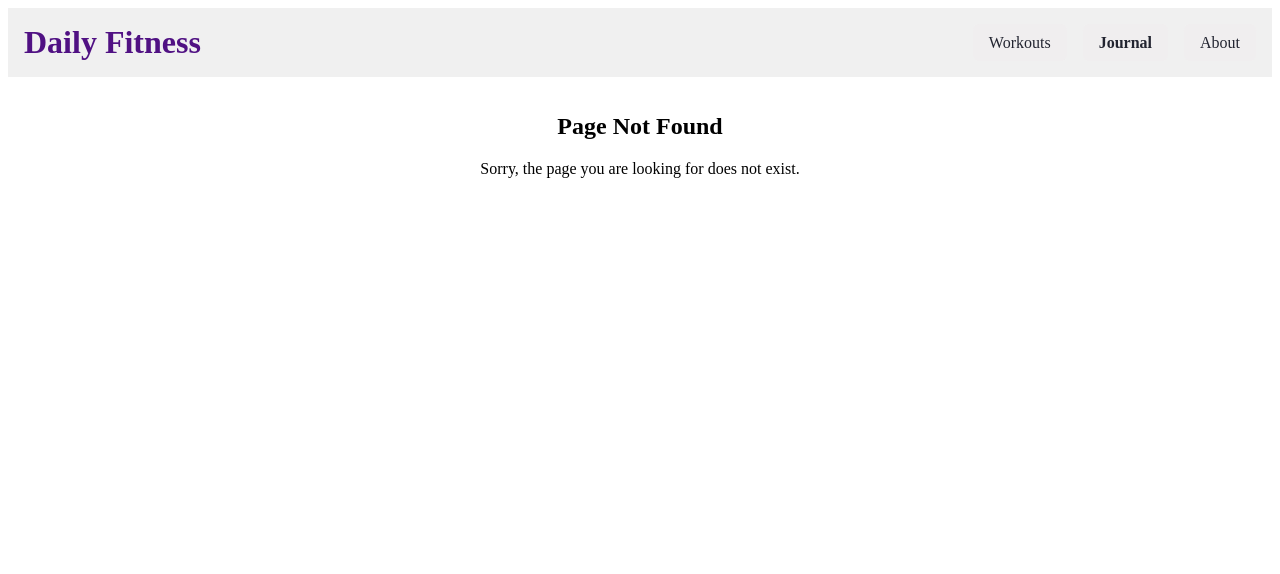
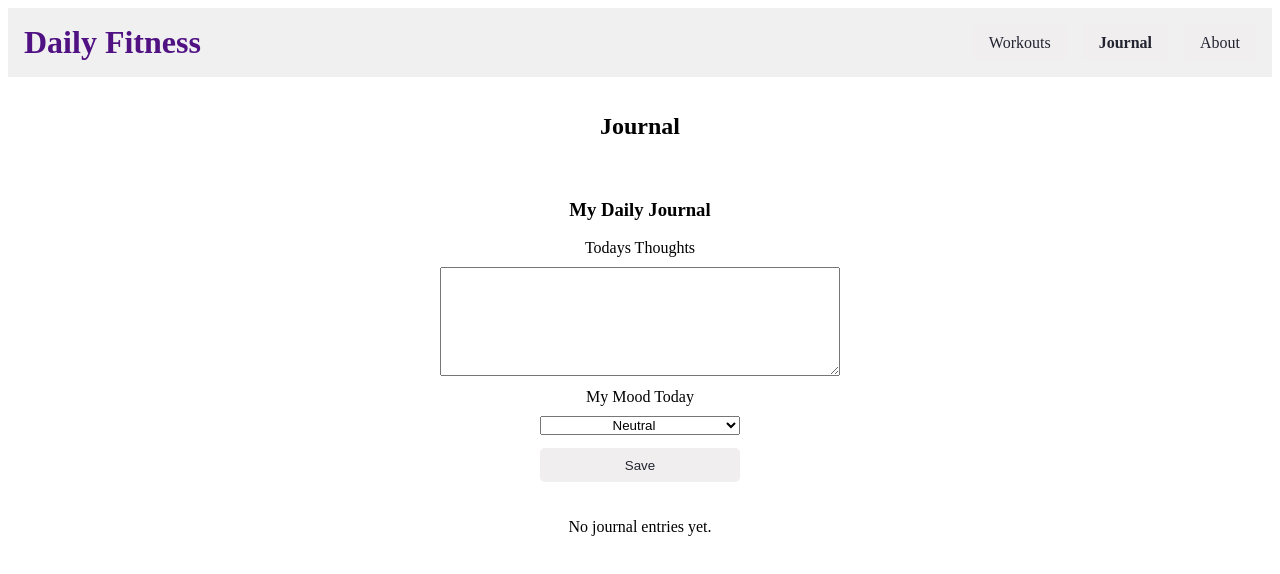
Before and after one commit to Olenka2101/fitnessApp, a React (Vite) app: page /journal in a window 1280 px wide. Before the commit this address had no page. Shown: the top 574 px of the page. Built offline with nearby package versions, Linux system fonts and the light colour scheme.

Commit message:
added journal and journal form, updated and edited other componenets, updated layouts and design

```diff
--- a/src/App.jsx
+++ b/src/App.jsx
@@ -3,6 +3,7 @@ import Layout from "./components/Layout";
 import Workouts from "./pages/Workouts";
 import About from "./pages/About";
 import NotFound from "./pages/NotFound";
+import Journal from "./pages/Journal";
 import "./App.css";
 
 function App() {
@@ -12,6 +13,7 @@ function App() {
         <Route index element={<Workouts />} />
         <Route path="about" element={<About />} />
         <Route path="*" element={<NotFound />} />
+        <Route path="journal" element={<Journal />} />
       </Route>
     </Routes>
   );
--- /dev/null
+++ b/src/components/journal/JournalForm.jsx
@@ -0,0 +1,100 @@
+import { useState } from "react";
+
+const buttonStyle = {
+  padding: "0.7em 1em",
+  width: "50%",
+  backgroundColor: "#dedde0",
+  color: "#222430",
+  border: "none",
+  borderRadius: "0.3rem",
+  cursor: "pointer",
+};
+
+export default function JournalForm({ onAdd }) {
+  const [text, setText] = useState("");
+  const [mood, setMood] = useState("neutral");
+  const [isButtonHovered, setIsButtonHovered] = useState(false);
+
+  const submit = (event) => {
+    event.preventDefault();
+    if (text.trim().length < 5) return;
+    onAdd({ text: text.trim(), mood, createdAt: new Date().toISOString() });
+    setText("");
+    setMood("neutral");
+  };
+
+  return (
+    <form
+      onSubmit={submit}
+      style={{
+        textAlign: "center",
+        padding: "1.25em",
+        margin: "0 auto",
+        maxWidth: 400,
+      }}
+    >
+      <h3 style={{ textAlign: "center" }}>My Daily Journal</h3>
+      <label
+        htmlFor="journal-text"
+        style={{ display: "block", marginBottom: "0.625em" }}
+      >
+        Todays Thoughts
+      </label>
+      <textarea
+        id="journal-text"
+        value={text}
+        onChange={(event) => setText(event.target.value)}
+        rows={6}
+        style={{
+          display: "block",
+          margin: "0 auto",
+          padding: "0.625em",
+          width: "100%",
+          maxWidth: "400px",
+          boxSizing: "border-box",
+        }}
+      />
+      <label
+        htmlFor="mood"
+        style={{
+          display: "block",
+          marginTop: "0.75em",
+          marginBottom: "0.625em",
+        }}
+      >
+        My Mood Today
+      </label>
+      <select
+        id="mood"
+        value={mood}
+        onChange={(event) => setMood(event.target.value)}
+        style={{
+          display: "block",
+          margin: "0 auto",
+          marginBottom: "1em",
+          width: "50%",
+          maxWidth: "400px",
+          boxSizing: "border-box",
+          textAlign: "center",
+        }}
+      >
+        <option value="happy">Happy</option>
+        <option value="neutral">Neutral</option>
+        <option value="sad">Sad</option>
+      </select>
+      <button
+        type="submit"
+        style={{
+          display: "block",
+          margin: "0 auto",
+          ...buttonStyle,
+          backgroundColor: isButtonHovered ? "#dedde0" : "#f0eeef",
+        }}
+        onMouseEnter={() => setIsButtonHovered(true)}
+        onMouseLeave={() => setIsButtonHovered(false)}
+      >
+        Save
+      </button>
+    </form>
+  );
+}
--- /dev/null
+++ b/src/pages/Journal.jsx
@@ -0,0 +1,172 @@
+import { useState, useEffect } from "react";
+import JournalForm from "../components/journal/JournalForm";
+
+const buttonStyle = {
+  padding: "0.7em 1em",
+  backgroundColor: "#f0eeef",
+  color: "#222430",
+  border: "none",
+  borderRadius: "0.3rem",
+  cursor: "pointer",
+};
+
+export default function Journal() {
+  const [entries, setEntries] = useState(() => {
+    try {
+      const raw = localStorage.getItem("journal");
+      if (raw) {
+        const parsed = JSON.parse(raw);
+        console.log("Initialized entries from localStorage:", parsed);
+        return parsed;
+      }
+    } catch (error) {
+      console.error("Error loading from localStorage:", error);
+    }
+    return [];
+  });
+  const [editingId, setEditingId] = useState(null);
+  const [editText, setEditText] = useState("");
+  const [editMood, setEditMood] = useState("neutral");
+
+  useEffect(() => {
+    try {
+      console.log("Current entries state:", entries);
+      console.log("Entries length before save:", entries.length);
+      const data = JSON.stringify(entries);
+      console.log("Data to save:", data);
+      localStorage.setItem("journal", data);
+      console.log("Saved to localStorage");
+    } catch (error) {
+      console.error("Error saving to localStorage:", error);
+      console.error("Error code:", error.code);
+    }
+  }, [entries]);
+
+  const addEntry = (entry) => {
+    setEntries((prev) => [{ id: Date.now().toString(), ...entry }, ...prev]);
+  };
+
+  const deleteEntry = (id) => {
+    setEntries((prev) => prev.filter((e) => e.id !== id));
+  };
+
+  const startEdit = (entry) => {
+    setEditingId(entry.id);
+    setEditText(entry.text);
+    setEditMood(entry.mood);
+  };
+
+  const saveEdit = (id) => {
+    setEntries((prev) =>
+      prev.map((e) =>
+        e.id === id ? { ...e, text: editText, mood: editMood } : e,
+      ),
+    );
+    setEditingId(null);
+    setEditText("");
+    setEditMood("neutral");
+  };
+
+  const cancelEdit = () => {
+    setEditingId(null);
+    setEditText("");
+    setEditMood("neutral");
+  };
+
+  return (
+    <section style={{ textAlign: "center" }}>
+      <h2>Journal</h2>
+      <JournalForm onAdd={addEntry} />
+      {entries.length === 0 ? (
+        <p>No journal entries yet.</p>
+      ) : (
+        <ul
+          style={{
+            listStyle: "none",
+            display: "block",
+            width: "100%",
+            paddingLeft: 0,
+            margin: 0,
+          }}
+        >
+          {entries.map((e) => (
+            <li
+              key={e.id}
+              style={{
+                border: "1px solid #7a7777",
+                margin: "0.5rem auto",
+                padding: "0.5rem",
+                background: "#f7f1f1",
+                textAlign: "center",
+                width: "100%",
+              }}
+            >
+              {editingId === e.id ? (
+                <div
+                  style={{
+                    textAlign: "left",
+                    border: "1px solid #ccc",
+                    padding: "1em",
+                    borderRadius: "4px",
+                  }}
+                >
+                  <textarea
+                    value={editText}
+                    onChange={(event) => setEditText(event.target.value)}
+                    rows={4}
+                    style={{
+                      width: "100%",
+                      padding: "8px",
+                      boxSizing: "border-box",
+                    }}
+                  />
+                  <div style={{ marginTop: "0.5em" }}>
+                    <label>
+                      Mood:{" "}
+                      <select
+                        value={editMood}
+                        onChange={(event) => setEditMood(event.target.value)}
+                      >
+                        <option value="happy">Happy</option>
+                        <option value="neutral">Neutral</option>
+                        <option value="sad">Sad</option>
+                      </select>
+                    </label>
+                  </div>
+                  <div style={{ marginTop: "0.75em" }}>
+                    <button
+                      onClick={() => saveEdit(e.id)}
+                      style={{ marginRight: "0.5em", ...buttonStyle }}
+                    >
+                      Save
+                    </button>
+                    <button onClick={cancelEdit} style={{ ...buttonStyle }}>
+                      Cancel
+                    </button>
+                  </div>
+                </div>
+              ) : (
+                <div>
+                  <div style={{ marginBottom: "0.5em" }}>
+                    {new Date(e.createdAt).toLocaleString()} — {e.mood}
+                  </div>
+                  <div style={{ marginBottom: "0.75em" }}>{e.text}</div>
+                  <div
+                    style={{
+                      display: "flex",
+                      justifyContent: "center",
+                      gap: "0.5em",
+                    }}
+                  >
+                    <button onClick={() => startEdit(e)}>Edit</button>
+                    <button onClick={() => deleteEntry(e.id)}>Delete</button>
+                  </div>
+                </div>
+              )}
+            </li>
+          ))}
+        </ul>
+      )}
+    </section>
+  );
+}
```
Also changed, not shown: src/main.jsx (+8 -8 lines).
